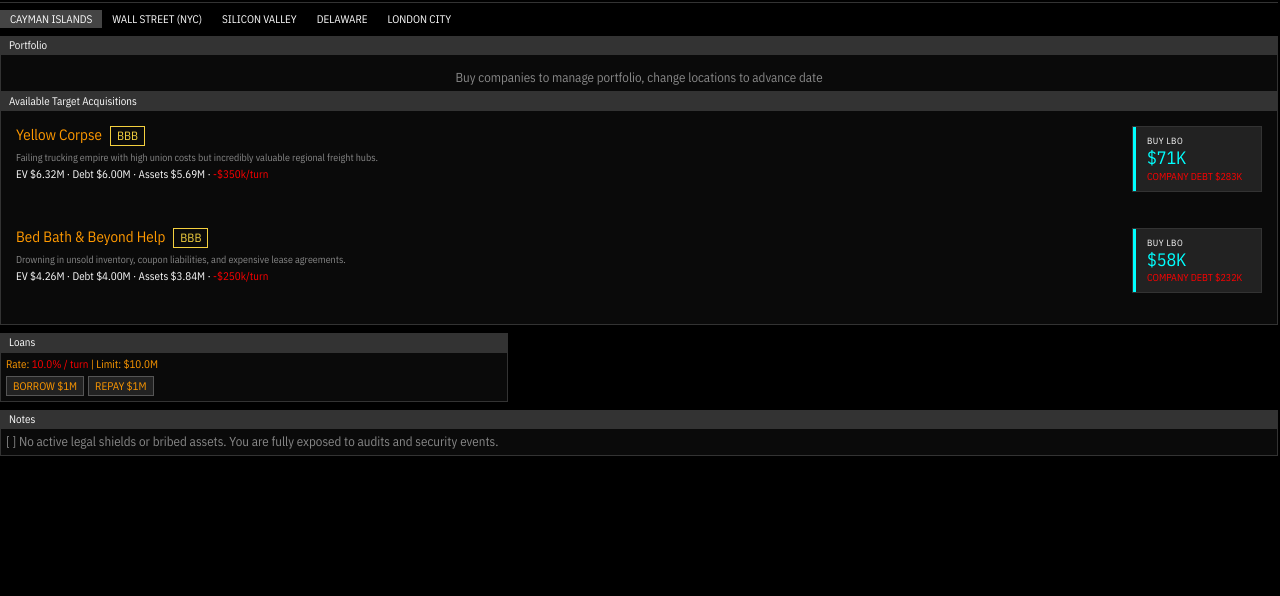
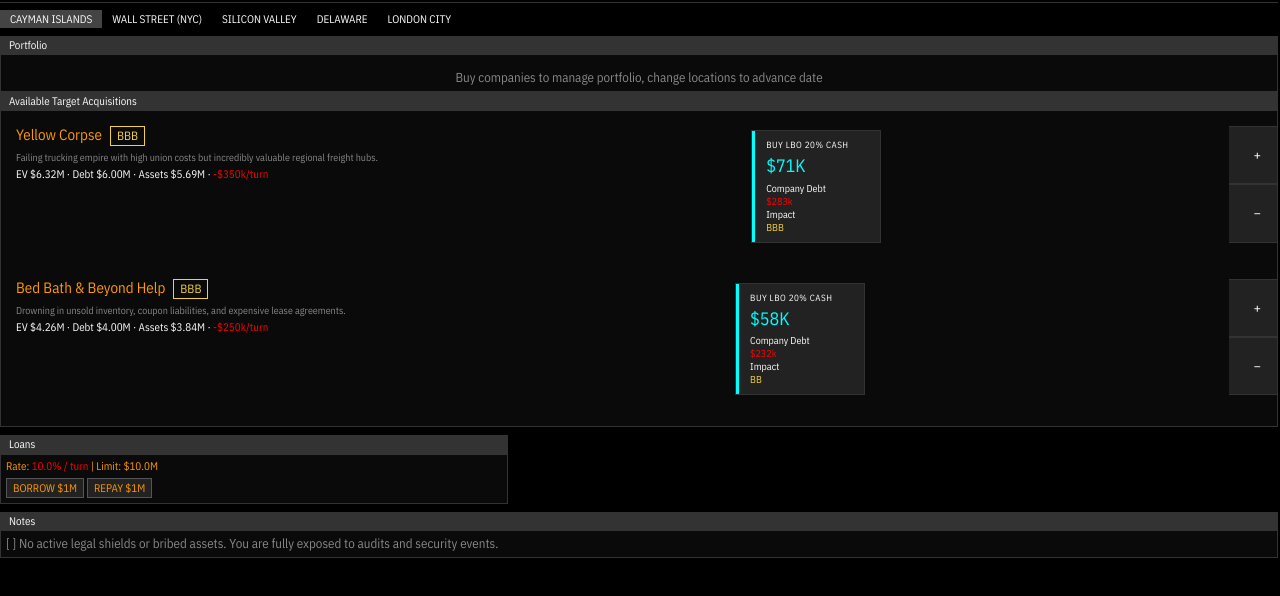
Before and after one commit to TheoA/theoa, a website: page prototype.html in a window 1280 px wide. Shown: the part 82-678 px from the top of the page. Drawn offline with nearby package versions, Linux system fonts and the light colour scheme.

Commit message:
Add +/- cash % buttons to LBO purchase, show debt impact rating

```diff
--- a/engine.js
+++ b/engine.js
@@ -360,7 +360,7 @@ export function createEngine() {
         return { messages };
     }
 
-    function buyCompanyLeveraged(companyId) {
+    function buyCompanyLeveraged(companyId, cashPct) {
         const messages = [];
         const c = state.companies.find(comp => comp.id === companyId);
         if (!c) {
@@ -371,10 +371,11 @@ export function createEngine() {
         const equityVal = Math.max(0, c.valuation - c.debt);
         const fee = Math.round(equityVal * config.acquisitionFee);
         const totalCost = equityVal + fee;
-        const cashDown = Math.round(totalCost * config.leveragedDownPayment);
+        const cashDownPct = (cashPct !== undefined) ? cashPct : config.leveragedDownPayment;
+        const cashDown = Math.round(totalCost * cashDownPct);
 
         if (state.cash < cashDown) {
-            messages.push(msg('info', 'INSUFFICIENT CAPITAL', `Need ${formatMoney(cashDown)} cash (20% down). You have ${formatMoney(state.cash)}.`, { cash_needed: cashDown, cash_available: state.cash }));
+            messages.push(msg('info', 'INSUFFICIENT CAPITAL', `Need ${formatMoney(cashDown)} cash (${Math.round(cashDownPct * 100)}% down). You have ${formatMoney(state.cash)}.`, { cash_needed: cashDown, cash_available: state.cash }));
             return { messages };
         }
 
@@ -385,9 +386,9 @@ export function createEngine() {
 
         if (!state.hasHadFirstCompanyPurchase) {
             state.hasHadFirstCompanyPurchase = true;
-            messages.push(msg('alert', 'BREAKING', `${c.name} bought out by new private equity sensation`, { cash: -cashDown }));
+            messages.push(msg('alert', 'BREaking', `${c.name} bought out by new private equity sensation`, { cash: -cashDown }));
         } else {
-            messages.push(msg('cash_loss', 'ACQUIRED (LBO)', `Leverage bought ${c.name}. Down payment ${formatMoney(cashDown)}, company debt loaded: ${formatMoney(totalCost - cashDown)}.`, { cash: -cashDown }));
+            messages.push(msg('cash_loss', 'ACQUIRED (LBO)', `Leverage bought ${c.name}. Down payment ${formatMoney(cashDown)} (${Math.round(cashDownPct * 100)}%), company debt loaded: ${formatMoney(totalCost - cashDown)}.`, { cash: -cashDown }));
         }
 
         return { messages };
--- a/prototype.html
+++ b/prototype.html
@@ -377,7 +377,28 @@
         .btn-debt {
             font-size: 10px;
             color: var(--danger);
+            text-transform: none;
             margin-top: 2px;
+        }
+
+        .btn-debt .debt-label {
+            color: #fff;
+        }
+
+        .btn-debt .debt-red {
+            color: var(--danger);
+        }
+
+        .btn-debt .rating-investment {
+            color: var(--success);
+        }
+
+        .btn-debt .rating-speculative {
+            color: #f4d03f;
+        }
+
+        .btn-debt .rating-junk {
+            color: var(--danger);
         }
 
         .btn-note {
@@ -386,7 +407,38 @@
             margin-top: 2px;
         }
 
-        .button-group {
+.lbo-cash-ctrl {
+            display: flex;
+            flex-direction: column;
+            align-items: center;
+            gap: 0;
+            align-self: stretch;
+            margin-left: -1px;
+        }
+
+        .lbo-cash-ctrl button {
+            background: #222;
+            border: 1px solid var(--border);
+            border-left: none;
+            color: #fff;
+            font-size: 14px;
+            aspect-ratio: 1 / 1;
+            width: auto;
+            height: 50%;
+            padding: 0;
+            cursor: pointer;
+            display: flex;
+            align-items: center;
+            justify-content: center;
+            line-height: 1;
+        }
+
+        .lbo-cash-ctrl button:hover {
+            background: #333;
+            border-color: var(--bb-amber);
+        }
+
+        .btn {
             display: flex;
             flex-wrap: wrap;
             gap: 4px;
--- a/renderer.js
+++ b/renderer.js
@@ -8,6 +8,7 @@ let soundEnabled = true;
 let engine = null;
 let selectedCompanyId = null;
 let pendingEventData = null;
+let companyLboCashPct = {};
 
 export function initRenderer() {
     engine = createEngine();
@@ -451,8 +452,9 @@ function updateUI() {
             const equityVal = Math.max(0, c.valuation - c.debt);
             const fee = Math.round(equityVal * 0.10);
             const acqCost = equityVal + fee;
-            const leveragedDown = Math.round(acqCost * 0.2);
-            const leveragedDebt = Math.round(acqCost * 0.8);
+            const cashPct = companyLboCashPct[c.id] || 0.20;
+            const leveragedDown = Math.round(acqCost * cashPct);
+            const leveragedDebt = Math.round(acqCost * (1 - cashPct));
             const profitClass = c.profit < 0 ? 'neg' : '';
 
             acquisitionsContainer.innerHTML += `
@@ -466,10 +468,14 @@ function updateUI() {
                             </div>
                         </div>
                         <button class="btn btn-lbo" onclick="buyCompanyLeveraged('${c.id}')">
-                            <span class="btn-action">BUY LBO</span>
+                            <span class="btn-action">BUY LBO ${Math.round(cashPct * 100)}% CASH</span>
                             <span class="btn-price">${engine.formatMoney(leveragedDown)}</span>
-                            <span class="btn-debt">COMPANY DEBT ${engine.formatMoney(leveragedDebt)}</span>
+                            <span class="btn-debt"><span class="debt-label">Company Debt</span><br><span class="debt-red">${engine.formatMoney(leveragedDebt)}</span><br><span class="debt-label">Impact</span><br><span class="${engine.getViabilityRatingClass(Math.max(0, c.viability - Math.ceil((leveragedDebt / c.baseValuation) * 20)))}">${engine.getViabilityRating(Math.max(0, c.viability - Math.ceil((leveragedDebt / c.baseValuation) * 20)))}</span></span>
                         </button>
+                        <div class="lbo-cash-ctrl">
+                            <button onclick="adjustLboCashPct('${c.id}', 0.10)">+</button>
+                            <button onclick="adjustLboCashPct('${c.id}', -0.10)">−</button>
+                        </div>
                     </div>
                 </div>
             `;
@@ -512,10 +518,20 @@ window.closeCompanyModal = function() {
 
 window.buyCompanyLeveraged = function(companyId) {
     playBeep('click');
-    const result = engine.buyCompanyLeveraged(companyId);
+    const cashPct = companyLboCashPct[companyId] || 0.20;
+    const result = engine.buyCompanyLeveraged(companyId, cashPct);
     result.messages.forEach(m => {
         showSimpleEventAlert(m.title, m.text, m.type);
     });
+    updateUI();
+};
+
+window.adjustLboCashPct = function(companyId, delta) {
+    playBeep('click');
+    if (!companyLboCashPct[companyId]) {
+        companyLboCashPct[companyId] = 0.20;
+    }
+    companyLboCashPct[companyId] = Math.round((companyLboCashPct[companyId] + delta) * 100) / 100;
     updateUI();
 };
 
```
